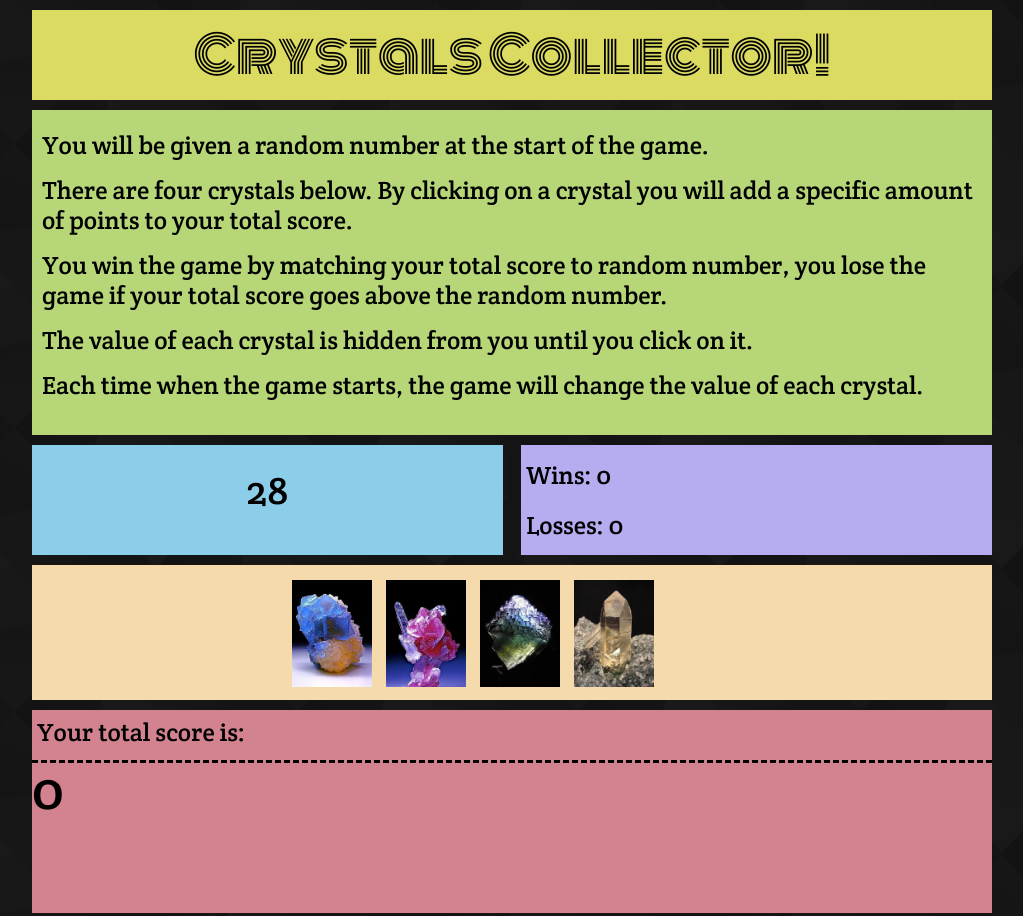
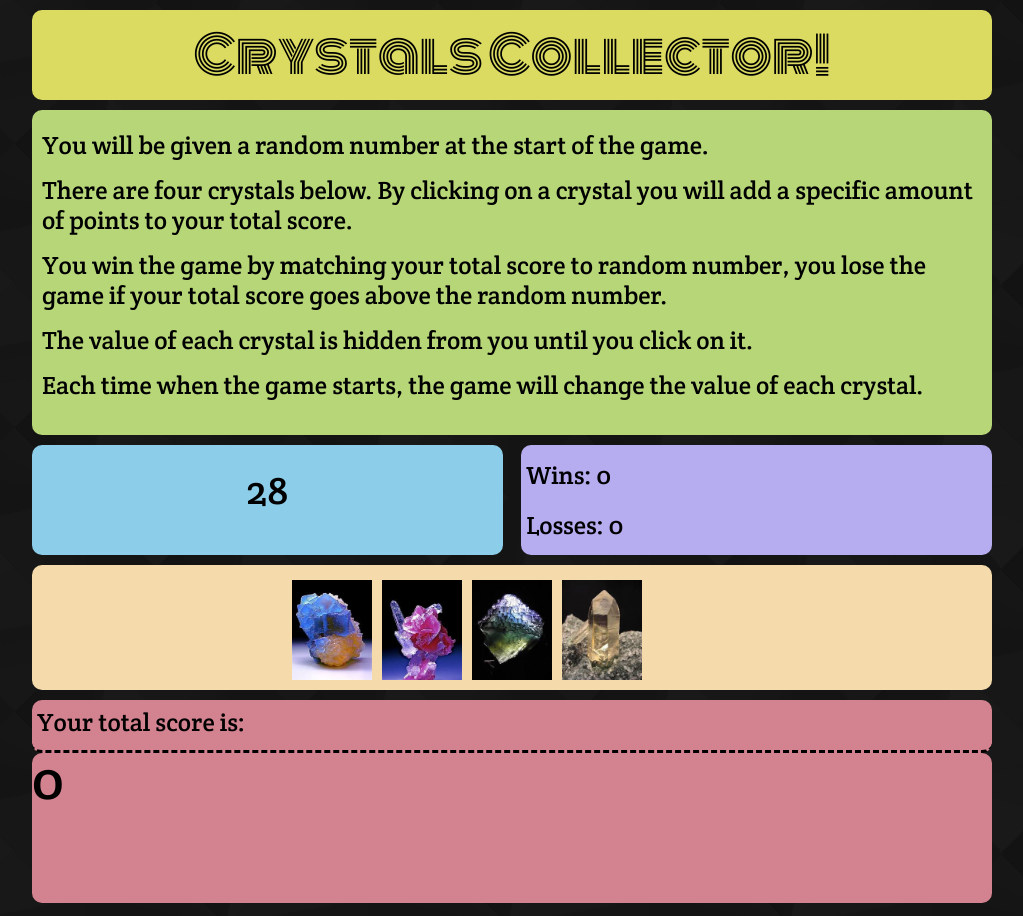
Before and after one commit to vita-wanchenchen/crystal-collector-game, a plain HTML site: page index.html in a window 1280 px wide. Shown: the top 916 px of the page, without its empty margins (128-1151 px from the left). Drawn offline with nearby package versions, Linux system fonts and the light colour scheme.

Commit message:
game.js edited

```diff
--- a/assets/css/style.css
+++ b/assets/css/style.css
@@ -9,6 +9,7 @@ body {
 }
 
 h1 {
+    border-radius: 10px;
     font-family: 'Monoton', cursive;
     font-size: 50px;
     background-color: rgb(219, 219, 98);
@@ -19,6 +20,7 @@ h1 {
 }
 
 #direction {
+    border-radius: 10px;
     background-color: rgb(182, 214, 119);
     margin-bottom: 10px;
     padding: 20px 5px 20px 10px;
@@ -51,6 +53,7 @@ h1 {
   }
 
 #target-number {
+    border-radius: 10px;
     background-color: rgb(140, 206, 233);
     width: 48%;
     float: left;
@@ -60,19 +63,21 @@ h1 {
 }
 
 #win-losscounter {
+    border-radius: 10px;
     background-color: rgb(182, 172, 240);
     width: 48%;
     float: right;
 }
 
-.crystals {
+.crystal-images {
+    border-radius: 10px;
     clear: both;
     margin: 10px 0 10px 0;
     padding: 10px 250px 10px 250px;
     background-color: rgb(245, 219, 171);
 }
 
-.crystals img {
+.crystal-images img {
     position: relative;
     margin-top: 5px;
     width: 80px;
@@ -80,11 +85,13 @@ h1 {
 }
 
 .result-container {
+
     font-family: 'Crete Round', serif;
     font-size: 25px;
 }
 
 #resultstat {
+    border-radius: 10px;
     background-color: rgb(211, 130, 144);
     height: 40px;
     padding: 10px 0 0 5px;
@@ -92,6 +99,7 @@ h1 {
 }
 
 #resultscore {
+    border-radius: 10px;
     background-color: rgb(211, 130, 144);
     height: 150px;
     font-size: 55px;
--- a/assets/javascript/game.js
+++ b/assets/javascript/game.js
@@ -1,7 +1,7 @@
 // Create variables to hold wins, losses, crystalScore, targetScore and totalScore.
 var wins = 0;
 var losses = 0;
-var crystalsValue = [];
+var images = ["./assets/images/crystal-1.jpg", "./assets/images/crystal-2.jpg", "./assets/images/crystal-3.jpg", "./assets/images/crystal-4.jpg"];
 var targetNumber = "";
 var totalScore = 0;
 
@@ -11,29 +11,14 @@ function randomTargetNumber () {
 }
 
 // Set variable crystal value between 1-12.
-/*
-function fourCrystalsValue(){
-	for (var i = 0; i < 4; i++) {
-		var values = Math.floor(Math.random() * 12) + 1;
-		crystalsValue.push(values);
-	}
-	console.log(crystalsValue)
-}
-
-crystalsValue();
-*/
-/*
-var crystal1 = Math.floor(Math.random() * 12) + 1
-var crystal2 = Math.floor(Math.random() * 12) + 1
-var crystal3 = Math.floor(Math.random() * 12) + 1
-var crystal4 = Math.floor(Math.random() * 12) + 1
-*/
-
-function resetCrystalValue () {
-    for (var i = 0; i < 4; i++) {
-        var crystals = $(".crystalsvalue");
-        crystals.attr("value", (Math.floor(Math.random() * 12) + 1));
-        $(".crystalsvalue").append(crystals)
+function resetCrystals () {
+    for (var i = 0; i < images.length; i++) {
+        var crystal = $("<img>");
+        crystal.addClass("crystal");
+        crystal.attr("src", images[i]);
+        crystal.attr("value", (Math.floor(Math.random() * 12) + 1));
+        crystal.attr("height", "100");
+        $(".crystal-images").append(crystal);
     }
 }
 
@@ -42,26 +27,26 @@ function resetHTML () {
     $("#target-number").html(targetNumber);
     $("#win-losscounter").html("<p>Wins: " + wins + "</p>" + "<p>Losses: " + losses + "</p>");
     $(".resultscore").html(totalScore);
-    $(".crystalsvalue").empty();
+    $(".crystal-images").empty();
 }
 
 // function reset the whole game.
 function totalReset () {
     randomTargetNumber ();
-    targetNumber = 0;
+    totalScore = 0;
     resetHTML ();
-    resetCrystalValue ();
+    resetCrystals ();
 }
 
 // Start page setup
 randomTargetNumber();
 resetHTML();
-resetCrystalValue();
+resetCrystals();
 
 // Click function
 function crystalClick () {
     totalScore += parseInt($(this).attr("value"));
-    $(".score-number").html(totalScore);
+    $("#resultscore").html(totalScore);
     if (totalScore == targetNumber) {
         wins++;
         totalReset();
--- a/index.html
+++ b/index.html
@@ -46,11 +46,8 @@
 
         </section>
 
-            <div class="crystals">
-            <img class="crystalsvalue" id="crystal1" src="assets/images/crystal-1.jpg" alt="crystal1"/>
-            <img class="crystalsvalue" id="crystal2" src="assets/images/crystal-2.jpg" alt="crystal2"/>
-            <img class="crystalsvalue" id="crystal3" src="assets/images/crystal-3.jpg" alt="crystal3"/>
-            <img class="crystalsvalue" id="crystal4" src="assets/images/crystal-4.jpg" alt="crystal4"/>
+            <div class="crystal-images">
+
         </div>
         <div class="result-container">
             <div id="resultstat">
```
